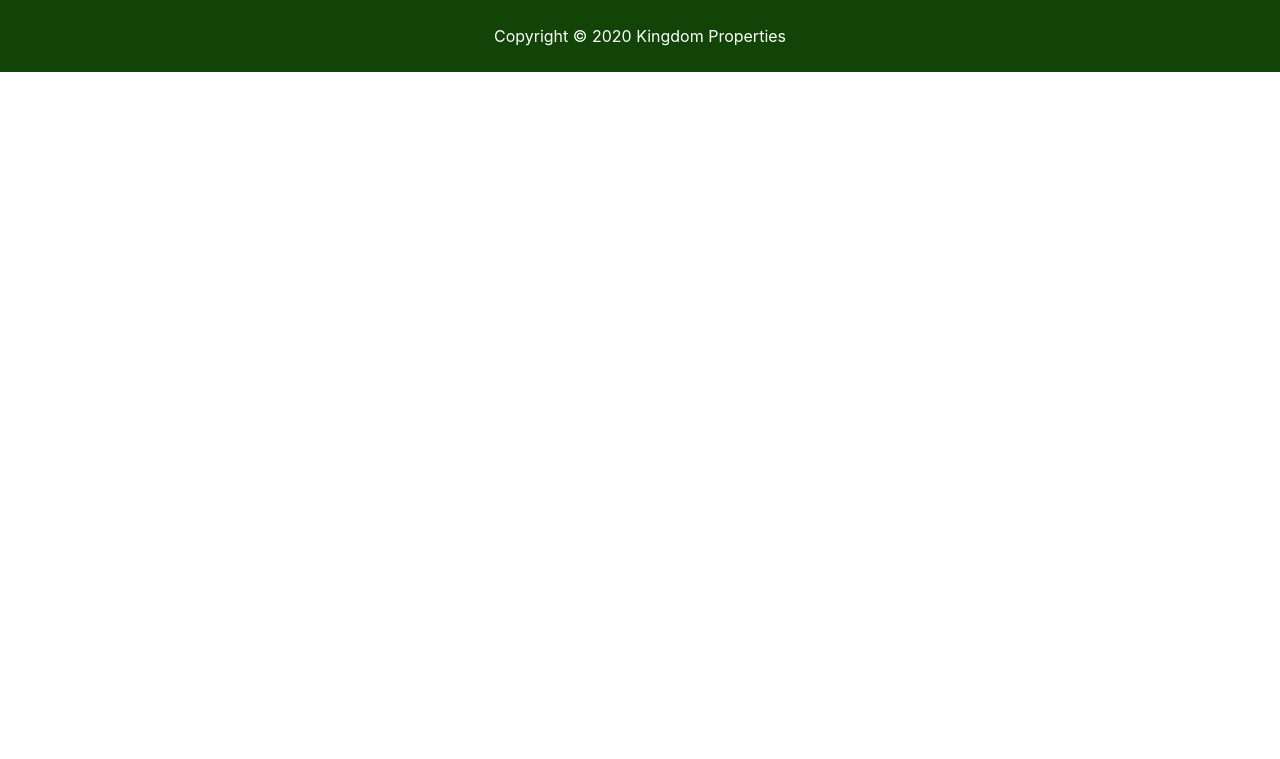
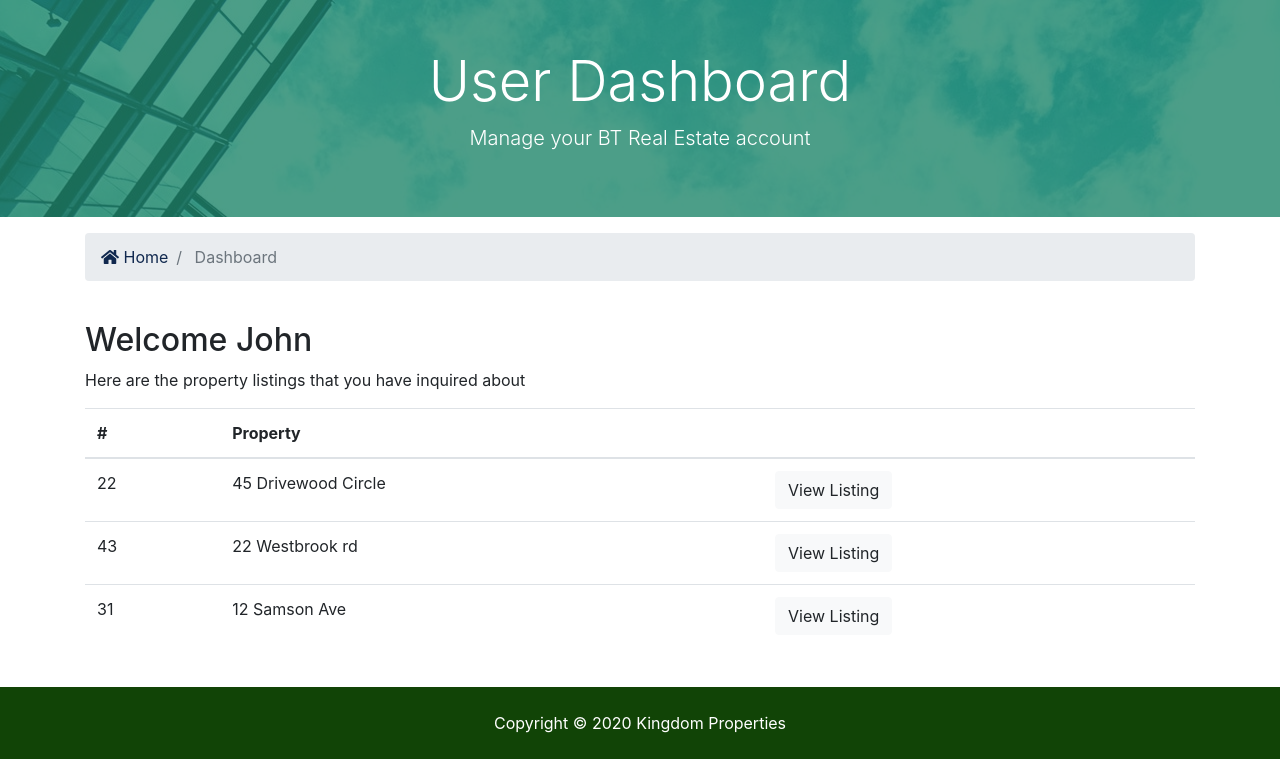
Before and after one commit to romangrubic/django-realestatewebsite, a Django app: page /accounts/dashboard in a window 1280 px wide. Shown: the part 128-887 px from the top of the page. Before the commit the page ends 200 px from the top, so only its background shows below. Run offline with Django 3.2, Linux system fonts and the light colour scheme; some libraries are stand-ins or nearby versions.

Commit message:
Logout and navbar links.

```diff
--- a/accounts/views.py
+++ b/accounts/views.py
@@ -66,6 +66,10 @@ def login(request):
 
 
 def logout(request):
+    if request.method == "POST":
+        auth.logout(request)
+        messages.success(request, 'You are now logged out')
+
     return redirect('index')
 
 
--- a/templates/accounts/dashboard.html
+++ b/templates/accounts/dashboard.html
@@ -1,4 +1,72 @@
 {% extends 'base.html' %}
 {% block content %}
+<section id="showcase-inner" class="py-5 text-white">
+    <div class="container">
+      <div class="row text-center">
+        <div class="col-md-12">
+          <h1 class="display-4">User Dashboard</h1>
+          <p class="lead">Manage your BT Real Estate account</p>
+        </div>
+      </div>
+    </div>
+  </section>
 
+  <!-- Breadcrumb -->
+  <section id="bc" class="mt-3">
+    <div class="container">
+      <nav aria-label="breadcrumb">
+        <ol class="breadcrumb">
+          <li class="breadcrumb-item">
+            <a href="{% url 'index'%}">
+              <i class="fas fa-home"></i> Home</a>
+          </li>
+          <li class="breadcrumb-item active"> Dashboard</li>
+        </ol>
+      </nav>
+    </div>
+  </section>
+    <!-- Alerts -->
+    {% include 'partials/_alerts.html' %}
+  <section id="dashboard" class="py-4">
+    <div class="container">
+      <div class="row">
+        <div class="col-md-12">
+          <h2>Welcome John</h2>
+          <p>Here are the property listings that you have inquired about</p>
+          <table class="table">
+            <thead>
+              <tr>
+                <th scope="col">#</th>
+                <th scope="col">Property</th>
+                <th></th>
+              </tr>
+            </thead>
+            <tbody>
+              <tr>
+                <td>22</td>
+                <td>45 Drivewood Circle</td>
+                <td>
+                  <a class="btn btn-light" href="#">View Listing</a>
+                </td>
+              </tr>
+              <tr>
+                <td>43</td>
+                <td>22 Westbrook rd</td>
+                <td>
+                  <a class="btn btn-light" href="#">View Listing</a>
+                </td>
+              </tr>
+              <tr>
+                <td>31</td>
+                <td>12 Samson Ave</td>
+                <td>
+                  <a class="btn btn-light" href="#">View Listing</a>
+                </td>
+              </tr>
+            </tbody>
+          </table>
+        </div>
+      </div>
+    </div>
+  </section>
 {% endblock %}
--- a/templates/partials/_navbar.html
+++ b/templates/partials/_navbar.html
@@ -45,6 +45,26 @@
           </ul>
 
           <ul class="navbar-nav ml-auto">
+          {% if user.is_authenticated %}
+            <li {% if 'dashboard' in request.path %}
+                class="nav-item active mr-3"
+                {% else %}
+                class="nav-item mr-3"
+                {% endif %}>
+              <a class="nav-link" href="{% url 'dashboard' %}">
+                Welcome, {{user.username}} (Dashboard)</a
+              >
+            </li>
+            <li class="nav-item mr-3">
+            <a href="javascript:{document.getElementById('logout').submit()}" class="nav-link">
+            <i class="fas fa-sign-out-alt"></i>
+            Logout</a>
+            <form action="{% url 'logout' %}" method="POST" id="logout">
+                {% csrf_token %}
+                <input type="hidden">
+            </form>
+            </li>
+            {% else %}
             <li {% if 'register' in request.path %}
                 class="nav-item active mr-3"
                 {% else %}
@@ -65,7 +85,9 @@
                 Login</a
               >
             </li>
+            {% endif %}
           </ul>
+
         </div>
       </div>
     </nav>
```
